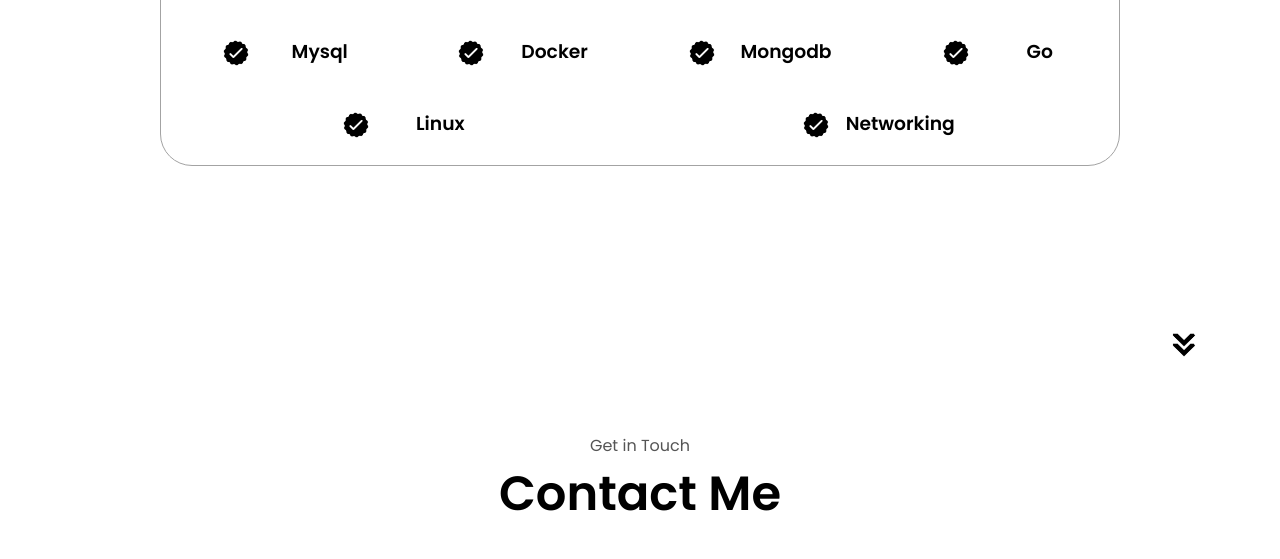
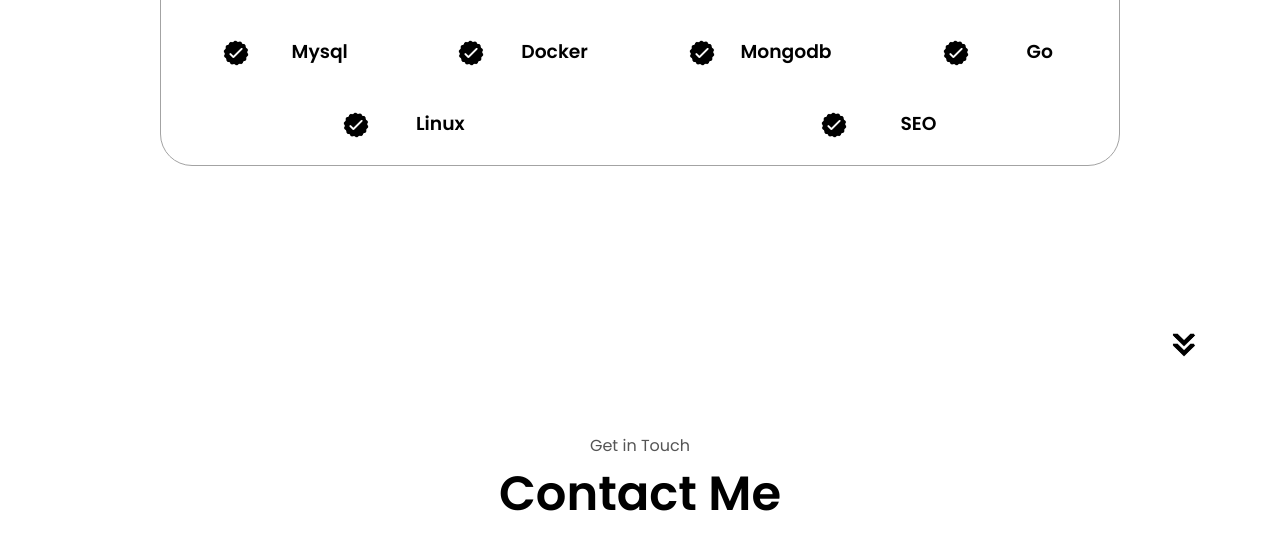
Before and after one commit to amarnath2412/amarnath2412, a plain HTML site: page index.html in a window 1280 px wide. Shown: the part 2031-2590 px from the top of the page. Drawn offline with Linux system fonts and the light colour scheme.

Commit message:
Update index.html

```diff
--- a/index.html
+++ b/index.html
@@ -257,7 +257,7 @@
                   class="icon"
                 />
                 <div>
-                  <h3>Networking</h3>
+                  <h3>SEO</h3>
                 </div>
               </article>
           </div>
```
